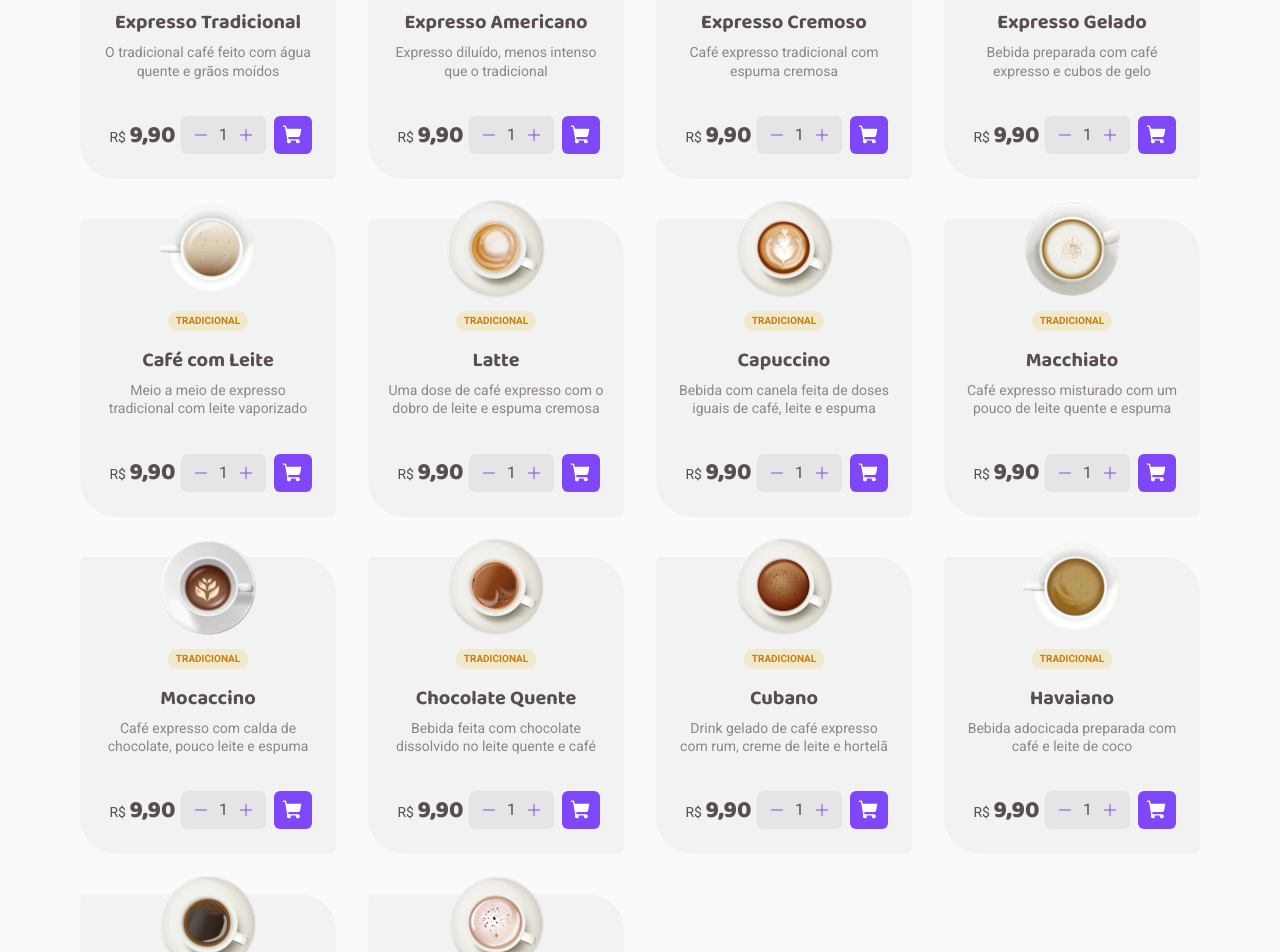
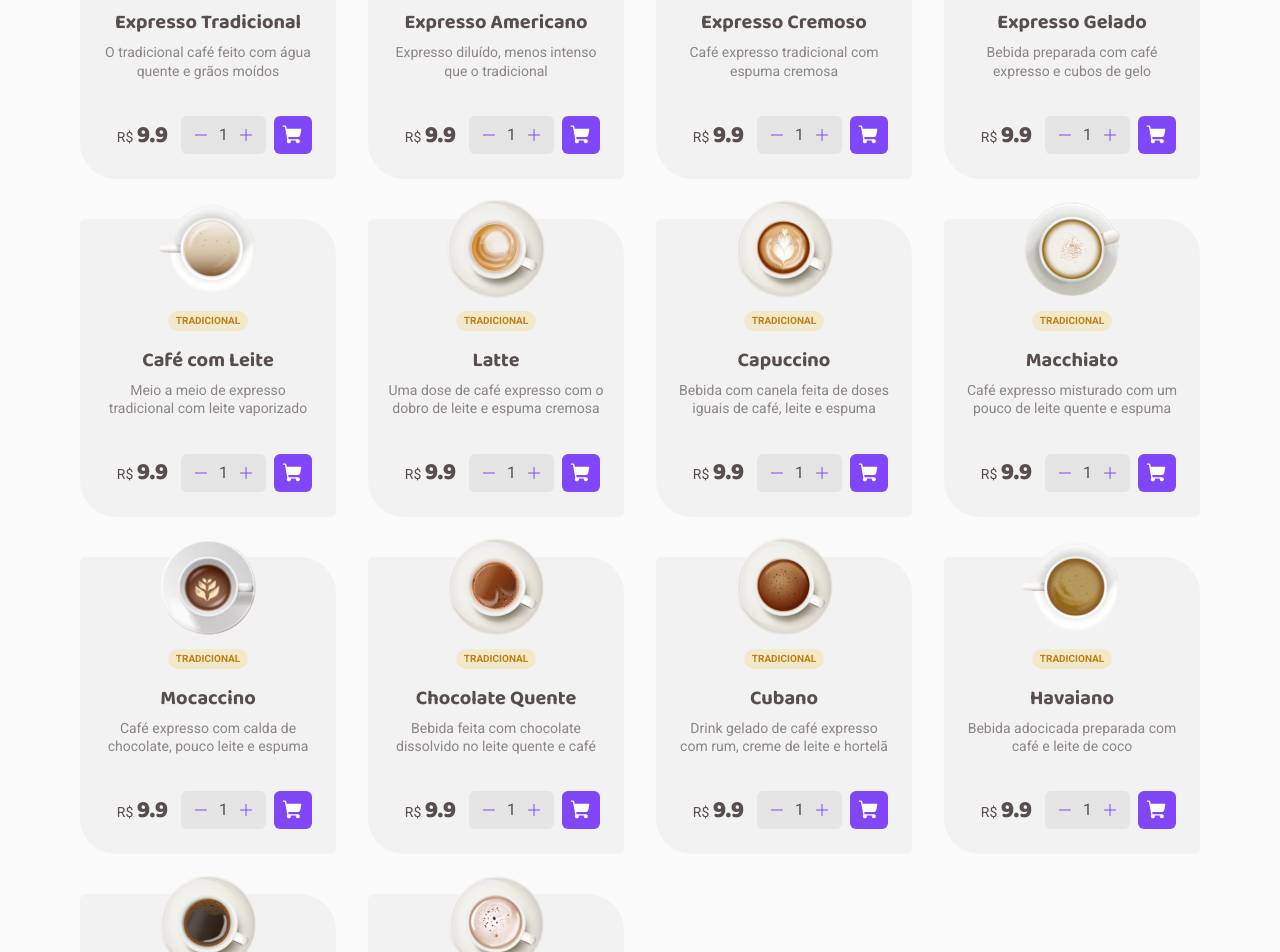
Before and after one commit to devjpedro/coffee-delivery, a React (Vite) app: page / in a window 1280 px wide. Shown: the part 840-1792 px from the top of the page. Built offline with nearby package versions, Linux system fonts and the light colour scheme.

Commit message:
ajustando checkout

```diff
--- a/src/contexts/CoffeeContext.tsx
+++ b/src/contexts/CoffeeContext.tsx
@@ -9,7 +9,7 @@ type CoffeeTags =
 export interface CoffeeProps {
   coffeeName: string
   coffeeDescription: string
-  coffeePrice: string
+  coffeePrice: number
   coffeeImage: string
   coffeeTags: CoffeeTags[]
   coffeeAmount: number
--- a/src/pages/Checkout/index.tsx
+++ b/src/pages/Checkout/index.tsx
@@ -34,13 +34,39 @@ export default function Checkout() {
   const navigate = useNavigate()
   const { coffees, setCoffees } = useContext(CoffeeContext)
 
+  function handleAdd(coffee: CoffeeProps) {
+    const updatedCoffees = coffees.map((c) => {
+      if (c.coffeeName === coffee.coffeeName) {
+        return { ...c, coffeeAmount: c.coffeeAmount + 1 }
+      }
+      return c
+    })
+    setCoffees(updatedCoffees)
+  }
+
+  function handleSubtract(coffee: CoffeeProps) {
+    if (coffee.coffeeAmount > 1) {
+      const updatedCoffees = coffees.map((c) => {
+        if (c.coffeeName === coffee.coffeeName) {
+          return { ...c, coffeeAmount: c.coffeeAmount - 1 }
+        }
+        return c
+      })
+      setCoffees(updatedCoffees)
+    } else {
+      handleRemoveCoffee(coffee)
+    }
+  }
+
   function handleRemoveCoffee(coffeeToRemove: CoffeeProps) {
     const coffeesWithoutDeletedOne = coffees.filter((coffee) => {
       return coffee.coffeeName !== coffeeToRemove.coffeeName
     })
     setCoffees(coffeesWithoutDeletedOne)
-    console.log(coffeesWithoutDeletedOne)
   }
+
+  console.log(coffees.length)
+
   return (
     <MainContainer>
       <CompleteOrder>
@@ -95,6 +121,8 @@ export default function Checkout() {
       <SelectedCoffees>
         <h3>Cafés selecionados</h3>
         <CheckoutContainer>
+          {coffees.length ? (
+            <>
               <CheckoutCoffee>
                 {coffees.map((coffee) => {
                   return (
@@ -106,11 +134,11 @@ export default function Checkout() {
                             <span>{coffee.coffeeName}</span>
                             <div>
                               <AmountCounter>
-                            <button>
+                                <button onClick={() => handleSubtract(coffee)}>
                                   <Minus />
                                 </button>
                                 <span>{coffee.coffeeAmount}</span>
-                            <button>
+                                <button onClick={() => handleAdd(coffee)}>
                                   <Plus />
                                 </button>
                               </AmountCounter>
@@ -124,7 +152,11 @@ export default function Checkout() {
                           </ActionsCoffee>
                         </div>
 
-                    <CoffeePrice>{`R$ ${coffee.coffeePrice}`}</CoffeePrice>
+                        <CoffeePrice>{`R$ ${(
+                          coffee.coffeePrice * coffee.coffeeAmount
+                        )
+                          .toFixed(2)
+                          .replace('.', ',')}`}</CoffeePrice>
                       </Coffee>
                     </>
                   )
@@ -147,6 +179,10 @@ export default function Checkout() {
               <ConfirmOrder onClick={() => navigate('/success')}>
                 Confirmar pedido
               </ConfirmOrder>
+            </>
+          ) : (
+            <h2 style={{ textAlign: 'center' }}>Não há pedidos</h2>
+          )}
         </CheckoutContainer>
       </SelectedCoffees>
     </MainContainer>
--- a/src/pages/Checkout/styled.ts
+++ b/src/pages/Checkout/styled.ts
@@ -150,7 +150,7 @@ export const PaymentMethod = styled.div`
 
 export const SelectedCoffees = styled.div`
   flex: 1;
-  max-width: 28rem;
+  max-width: 30rem;
   display: flex;
   flex-direction: column;
   gap: 0.75rem;
--- a/src/pages/Home/Coffees/index.tsx
+++ b/src/pages/Home/Coffees/index.tsx
@@ -24,98 +24,112 @@ export default function Coffees() {
         <CoffeeCard
           coffeeName="Expresso Tradicional"
           coffeeDescription="O tradicional café feito com água quente e grãos moídos"
-          coffeePrice="9,90"
+          coffeePrice={9.9}
+          coffeeAmount={1}
           coffeeImage={ExpressoImg}
           coffeeTags={['tradicional']}
         />
         <CoffeeCard
           coffeeName="Expresso Americano"
           coffeeDescription="Expresso diluído, menos intenso que o tradicional"
-          coffeePrice="9,90"
+          coffeePrice={9.9}
+          coffeeAmount={1}
           coffeeImage={ExpressoAmericanoImg}
           coffeeTags={['tradicional']}
         />
         <CoffeeCard
           coffeeName="Expresso Cremoso"
           coffeeDescription="Café expresso tradicional com espuma cremosa"
-          coffeePrice="9,90"
+          coffeePrice={9.9}
+          coffeeAmount={1}
           coffeeImage={ExpressoCremosoImg}
           coffeeTags={['tradicional']}
         />
         <CoffeeCard
           coffeeName="Expresso Gelado"
           coffeeDescription="Bebida preparada com café expresso e cubos de gelo"
-          coffeePrice="9,90"
+          coffeePrice={9.9}
+          coffeeAmount={1}
           coffeeImage={ExpressoGeladoImg}
           coffeeTags={['tradicional']}
         />
         <CoffeeCard
           coffeeName="Café com Leite"
           coffeeDescription="Meio a meio de expresso tradicional com leite vaporizado"
-          coffeePrice="9,90"
+          coffeePrice={9.9}
+          coffeeAmount={1}
           coffeeImage={CafeComLeiteImg}
           coffeeTags={['tradicional']}
         />
         <CoffeeCard
           coffeeName="Latte"
           coffeeDescription="Uma dose de café expresso com o dobro de leite e espuma cremosa"
-          coffeePrice="9,90"
+          coffeePrice={9.9}
+          coffeeAmount={1}
           coffeeImage={LatteImg}
           coffeeTags={['tradicional']}
         />
         <CoffeeCard
           coffeeName="Capuccino"
           coffeeDescription="Bebida com canela feita de doses iguais de café, leite e espuma"
-          coffeePrice="9,90"
+          coffeePrice={9.9}
+          coffeeAmount={1}
           coffeeImage={CappucinoImg}
           coffeeTags={['tradicional']}
         />
         <CoffeeCard
           coffeeName="Macchiato"
           coffeeDescription="Café expresso misturado com um pouco de leite quente e espuma"
-          coffeePrice="9,90"
+          coffeePrice={9.9}
+          coffeeAmount={1}
           coffeeImage={MacchiatoImg}
           coffeeTags={['tradicional']}
         />
         <CoffeeCard
           coffeeName="Mocaccino"
           coffeeDescription="Café expresso com calda de chocolate, pouco leite e espuma"
-          coffeePrice="9,90"
+          coffeePrice={9.9}
+          coffeeAmount={1}
           coffeeImage={MocaccinoImg}
           coffeeTags={['tradicional']}
         />
         <CoffeeCard
           coffeeName="Chocolate Quente"
           coffeeDescription="Bebida feita com chocolate dissolvido no leite quente e café"
-          coffeePrice="9,90"
+          coffeePrice={9.9}
+          coffeeAmount={1}
           coffeeImage={ChocolateQuenteImg}
           coffeeTags={['tradicional']}
         />
         <CoffeeCard
           coffeeName="Cubano"
           coffeeDescription="Drink gelado de café expresso com rum, creme de leite e hortelã"
-          coffeePrice="9,90"
+          coffeePrice={9.9}
+          coffeeAmount={1}
           coffeeImage={CubanoImg}
           coffeeTags={['tradicional']}
         />
         <CoffeeCard
           coffeeName="Havaiano"
           coffeeDescription="Bebida adocicada preparada com café e leite de coco"
-          coffeePrice="9,90"
+          coffeePrice={9.9}
+          coffeeAmount={1}
           coffeeImage={HavaianoImg}
           coffeeTags={['tradicional']}
         />
         <CoffeeCard
           coffeeName="Árabe"
           coffeeDescription="Bebida preparada com grãos de café árabe e especiarias"
-          coffeePrice="9,90"
+          coffeePrice={9.9}
+          coffeeAmount={1}
           coffeeImage={ArabeImg}
           coffeeTags={['tradicional']}
         />
         <CoffeeCard
           coffeeName="Irlandês"
           coffeeDescription="Bebida a base de café, uísque irlandês, açúcar e chantilly"
-          coffeePrice="9,90"
+          coffeePrice={9.9}
+          coffeeAmount={1}
           coffeeImage={IrlandesImg}
           coffeeTags={['tradicional']}
         />
```
Lines whose indentation alone changed are shown as unchanged.
